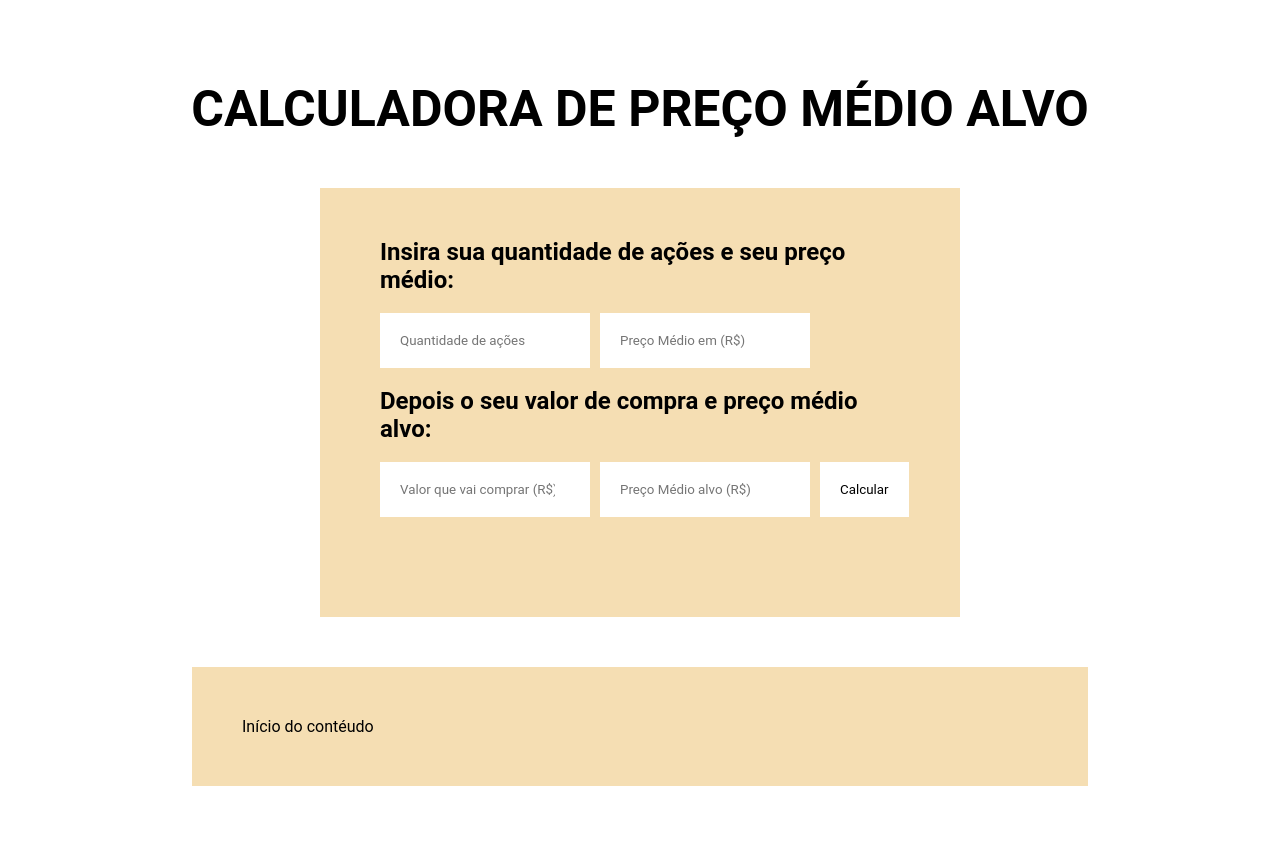
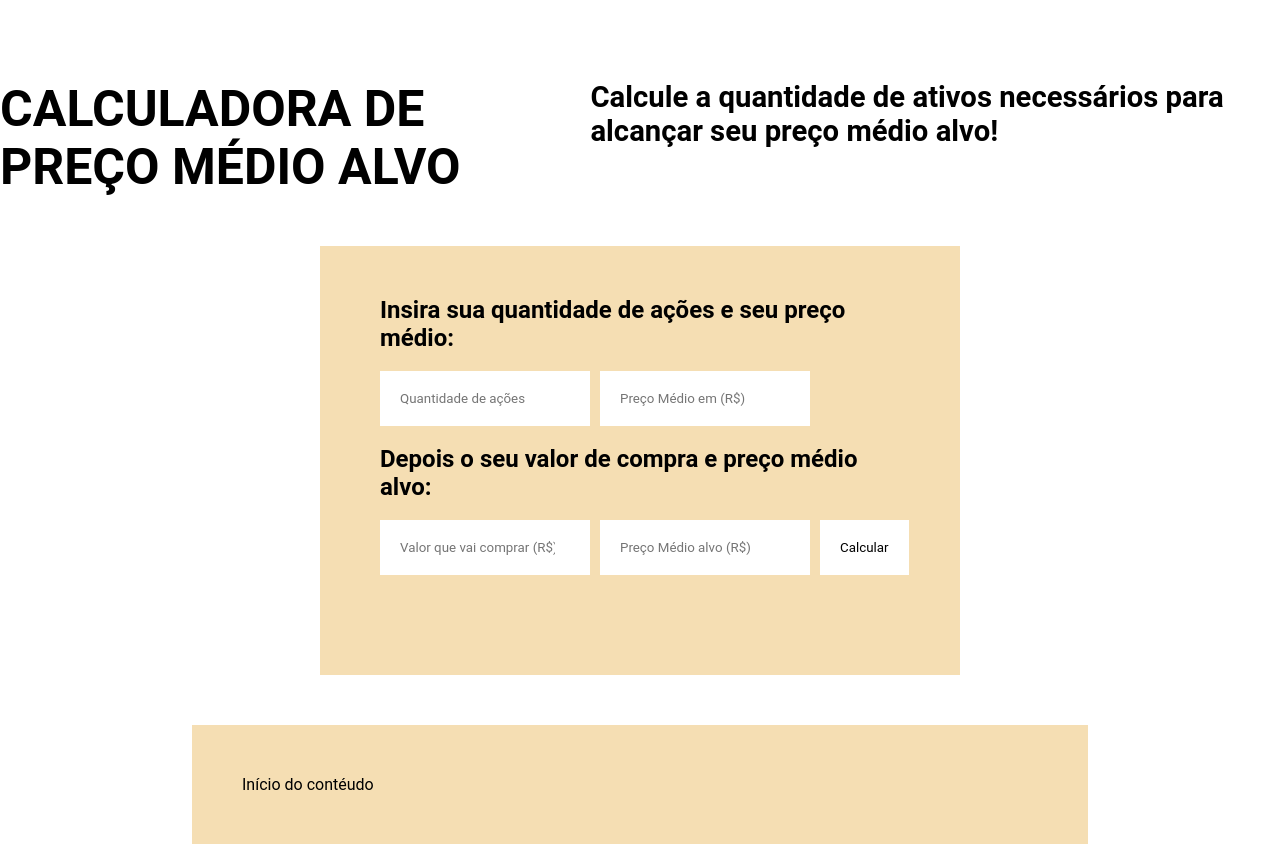
Before and after one commit to wesleyara/calculadora-de-pm-alvo-para-acoes, a React (Create React App) app: page / in a window 1280 px wide. Before the commit the page ends 800 px from the top, so only its background shows below. Built offline with nearby package versions, Linux system fonts and the light colour scheme.

Commit message:
:wrench: Alterando componente Header

```diff
--- a/src/components/main/components-secondary/Header.tsx
+++ b/src/components/main/components-secondary/Header.tsx
@@ -5,6 +5,10 @@ export default function Header() {
   return (
     <div className={style.header}>
       <h1>CALCULADORA DE PREÇO MÉDIO ALVO</h1>
+      <h3 className={style.sub}>
+        Calcule a quantidade de ativos necessários para alcançar seu preço médio
+        alvo!
+      </h3>
     </div>
   );
 }
```
